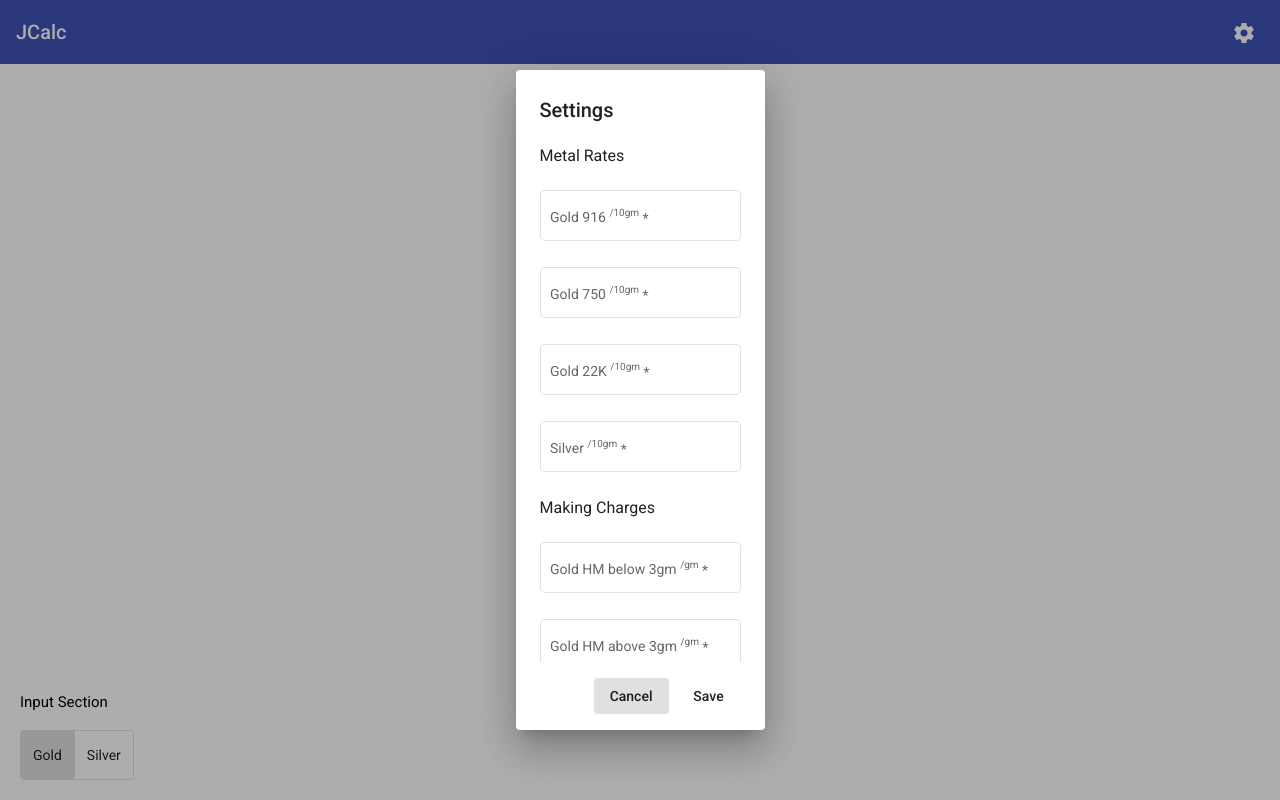
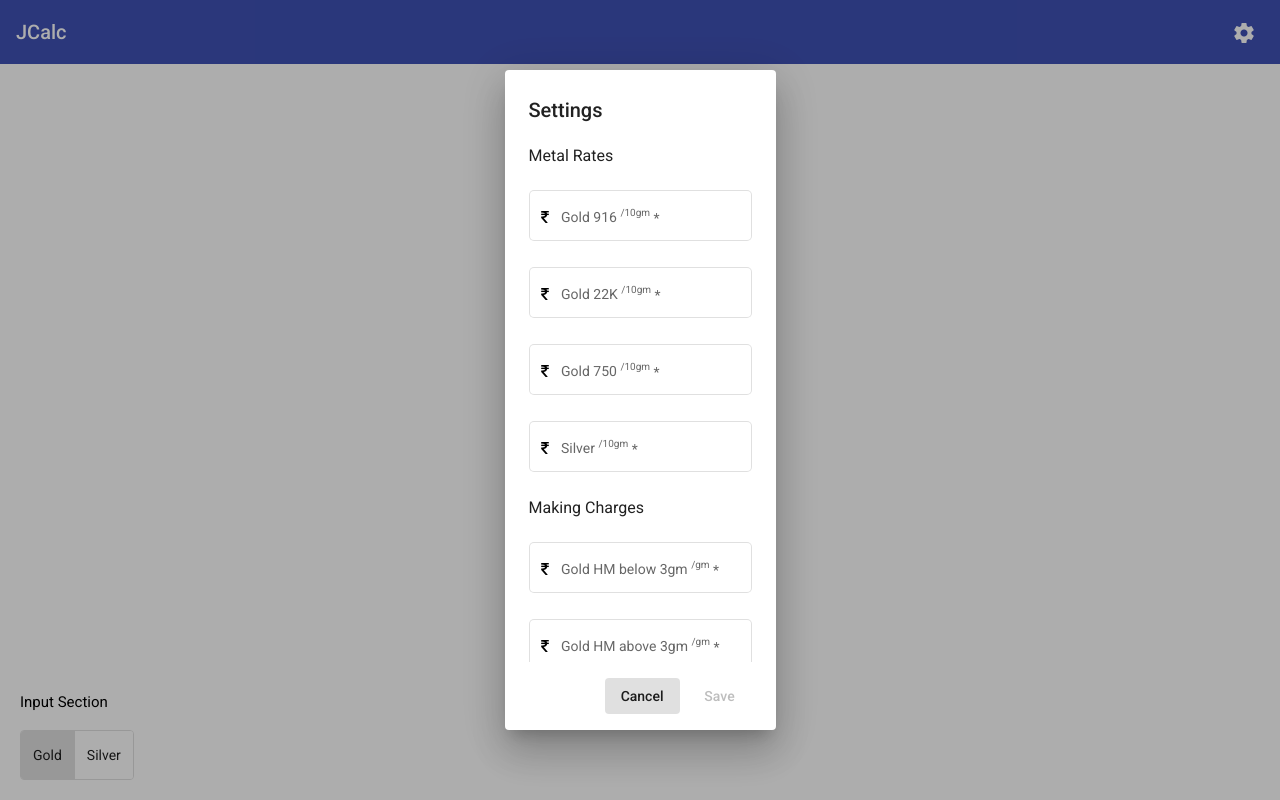
Before and after one commit to debd1995/JCalc, an Angular app: page / in a window 1280 px wide. Both pictures are taken after a click on the button "settings". Built offline with nearby package versions, Linux system fonts and the light colour scheme.

Commit message:
[Done] settings dialog completed with save data and show data and update data

```diff
--- a/src/app/app.component.ts
+++ b/src/app/app.component.ts
@@ -1,7 +1,11 @@
 import { Component } from '@angular/core';
 import { FormControl } from '@angular/forms';
 import { MatDialog } from '@angular/material/dialog';
+import { MatSnackBar } from '@angular/material/snack-bar';
 import { SettingDialogComponent } from './components/setting-dialog/setting-dialog.component';
+import { ISettings } from './models/settings';
+import { StorageService } from './services/storage-service';
+import { AppConstant } from './utils/app-constant';
 
 @Component({
   selector: 'app-root',
@@ -14,13 +18,21 @@ export class AppComponent {
   // form controls
   metalFC = new FormControl('G');
 
-  constructor(public dialog: MatDialog) { }
+  constructor(private dialog: MatDialog,
+    private storageService: StorageService,
+    private snackBar: MatSnackBar) { }
 
   openSettingDialog() {
     const dialogRef = this.dialog.open(SettingDialogComponent, { disableClose: true });
 
     dialogRef.afterClosed().subscribe(result => {
-      console.log(`Dialog result: ${result}`);
+      if (result) {
+        debugger
+        let settings: ISettings = result;
+        console.log(`Dialog result: ${JSON.stringify(settings)}`);
+        this.storageService.saveSettings(settings);
+        this.snackBar.open(AppConstant.SETTINGS_SAVED_MSG, "", { duration: 2000 });
+      }
     });
   }
 
--- a/src/app/components/setting-dialog/setting-dialog.component.html
+++ b/src/app/components/setting-dialog/setting-dialog.component.html
@@ -4,22 +4,26 @@
         <h3>Metal Rates</h3>
         <mat-form-field appearance="outline">
             <mat-label>Gold 916 <sup style="font-size: 10px;">/10gm</sup></mat-label>
-            <input matInput formControlName="g916">
+            <img class="ic-inr" matPrefix src="assets/img/ic_inr.png">
+            <input type="number" matInput formControlName="g916">
+            <mat-error>Please enter value</mat-error>
+        </mat-form-field>
+        <mat-form-field appearance="outline">
+            <mat-label>Gold 22K <sup style="font-size: 10px;">/10gm</sup></mat-label>
+            <img class="ic-inr" matPrefix src="assets/img/ic_inr.png">
+            <input type="number" matInput formControlName="g22k">
             <mat-error>Please enter value</mat-error>
         </mat-form-field>
         <mat-form-field appearance="outline">
             <mat-label>Gold 750 <sup style="font-size: 10px;">/10gm</sup></mat-label>
-            <input matInput formControlName="g750">
-            <mat-error>Please enter value</mat-error>
-        </mat-form-field>
-        <mat-form-field appearance="outline">
-            <mat-label>Gold 22K <sup style="font-size: 10px;">/10gm</sup></mat-label>
-            <input matInput formControlName="g22K">
+            <img class="ic-inr" matPrefix src="assets/img/ic_inr.png">
+            <input type="number" matInput formControlName="g750">
             <mat-error>Please enter value</mat-error>
         </mat-form-field>
         <mat-form-field appearance="outline">
             <mat-label>Silver <sup style="font-size: 10px;">/10gm</sup></mat-label>
-            <input matInput formControlName="slv">
+            <img class="ic-inr" matPrefix src="assets/img/ic_inr.png">
+            <input type="number" matInput formControlName="slv">
             <mat-error>Please enter value</mat-error>
         </mat-form-field>
 
@@ -27,32 +31,44 @@
         <mat-form-field appearance="outline">
             <mat-label>Gold HM below 3gm <sup style="font-size: 10px;">/gm</sup>
             </mat-label>
-            <input matInput formControlName="ghb3">
+            <img class="ic-inr" matPrefix src="assets/img/ic_inr.png">
+            <input type="number" matInput formControlName="ghb3">
             <mat-error>Please enter value</mat-error>
         </mat-form-field>
         <mat-form-field appearance="outline">
             <mat-label>Gold HM above 3gm <sup style="font-size: 10px;">/gm</sup>
             </mat-label>
-            <input matInput formControlName="gha3">
+            <img class="ic-inr" matPrefix src="assets/img/ic_inr.png">
+            <input type="number" matInput formControlName="gha3">
             <mat-error>Please enter value</mat-error>
         </mat-form-field>
         <mat-form-field appearance="outline">
             <mat-label>Gold KDM below 3gm <sup style="font-size: 10px;">/gm</sup>
             </mat-label>
-            <input matInput formControlName="gkb3">
+            <img class="ic-inr" matPrefix src="assets/img/ic_inr.png">
+            <input type="number" matInput formControlName="gkb3">
             <mat-error>Please enter value</mat-error>
         </mat-form-field>
         <mat-form-field appearance="outline">
             <mat-label>Gold KDM above 3gm <sup style="font-size: 10px;">/gm</sup>
             </mat-label>
-            <input matInput formControlName="gka3">
+            <img class="ic-inr" matPrefix src="assets/img/ic_inr.png">
+            <input type="number" matInput formControlName="gka3">
             <mat-error>Please enter value</mat-error>
         </mat-form-field>
 
+        <h3>Other Charges</h3>
+        <mat-form-field appearance="outline">
+            <mat-label>H.M. Charge <sup style="font-size: 10px;">/piece</sup>
+            </mat-label>
+            <img class="ic-inr" matPrefix src="assets/img/ic_inr.png">
+            <input type="number" matInput formControlName="hm">
+            <mat-error>Please enter value</mat-error>
+        </mat-form-field>
     </form>
 
 </mat-dialog-content>
 <mat-dialog-actions align="end">
-    <button mat-button mat-dialog-close cdkFocusInitial>Cancel</button>
-    <button mat-button [mat-dialog-close]="true">Save</button>
+    <button mat-button cdkFocusInitial (click)="close()">Cancel</button>
+    <button mat-button [disabled]="!settingFG.valid" [mat-dialog-close]="settingFG.value">Save</button>
 </mat-dialog-actions>
--- a/src/app/components/setting-dialog/setting-dialog.component.scss
+++ b/src/app/components/setting-dialog/setting-dialog.component.scss
@@ -3,3 +3,26 @@
     flex-direction: column;
     align-items: flex-start;
 }
+
+.ic-inr {
+    width: 12px;
+    height: 12px;
+    margin-right: 10px;
+    margin-bottom: 4px;
+}
+
+
+/* Chrome, Safari, Edge, Opera */
+
+input::-webkit-outer-spin-button,
+input::-webkit-inner-spin-button {
+    -webkit-appearance: none;
+    margin: 0;
+}
+
+
+/* Firefox */
+
+input[type=number] {
+    -moz-appearance: textfield;
+}
--- a/src/app/components/setting-dialog/setting-dialog.component.ts
+++ b/src/app/components/setting-dialog/setting-dialog.component.ts
@@ -1,5 +1,8 @@
 import { Component, OnInit } from '@angular/core';
 import { FormControl, FormGroup, Validators } from '@angular/forms';
+import { MatDialogRef } from '@angular/material/dialog';
+import { ISettings } from 'src/app/models/settings';
+import { StorageService } from 'src/app/services/storage-service';
 
 @Component({
   selector: 'app-setting-dialog',
@@ -11,7 +14,7 @@ export class SettingDialogComponent implements OnInit {
   settingFG = new FormGroup({
     g916: new FormControl('', Validators.required),
     g750: new FormControl('', Validators.required),
-    g22K: new FormControl('', Validators.required),
+    g22k: new FormControl('', Validators.required),
     slv: new FormControl('', Validators.required),
 
     ghb3: new FormControl('', Validators.required),
@@ -19,11 +22,25 @@ export class SettingDialogComponent implements OnInit {
     gkb3: new FormControl('', Validators.required),
     gka3: new FormControl('', Validators.required),
 
+    hm: new FormControl('', Validators.required),
   });
 
-  constructor() { }
+  constructor(public dialogRef: MatDialogRef<SettingDialogComponent>,
+    private storageService: StorageService) { }
 
   ngOnInit(): void {
+    this.getSavedSettings();
+  }
+
+  close(): void {
+    this.dialogRef.close();
+  }
+
+  getSavedSettings() {
+    let data: ISettings | null = this.storageService.getSettings();
+    if (data) {
+      this.settingFG.patchValue(data);
+    }
   }
 
 }
--- /dev/null
+++ b/src/app/models/settings.ts
@@ -0,0 +1,16 @@
+export interface ISettings {
+    // metal rates
+    g916: string,
+    g22k: string,
+    g750: string,
+    slv: string,
+
+    // making charges
+    ghb3: string,
+    gha3: string,
+    gkb3: string,
+    gka3: string,
+
+    // other charges
+    hm: string
+}
--- /dev/null
+++ b/src/app/services/storage-service.ts
@@ -0,0 +1,23 @@
+import { Injectable } from '@angular/core';
+import { ISettings } from '../models/settings';
+import { AppConstant } from '../utils/app-constant';
+
+@Injectable({
+  providedIn: 'root'
+})
+export class StorageService {
+
+  saveSettings(settings: ISettings): void {
+    localStorage
+      .setItem(AppConstant.SETTINGS_STORAGE_KEY, JSON.stringify(settings));
+  }
+
+  getSettings(): ISettings | null {
+    let data = localStorage.getItem(AppConstant.SETTINGS_STORAGE_KEY);
+    if (data) {
+      return JSON.parse(data);
+    } else {
+      return null;
+    }
+  }
+}
--- /dev/null
+++ b/src/app/utils/app-constant.ts
@@ -0,0 +1,7 @@
+export class AppConstant {
+    // local storage keys
+    public static SETTINGS_STORAGE_KEY: string = "JCALC_SETTINGS";
+
+    // messages
+    public static SETTINGS_SAVED_MSG = "Settings saved succesfully";
+}
```
Also changed, not shown: src/assets/img/ic_inr.png (added), 1 other file (tests, documents, lock files or other folders).
